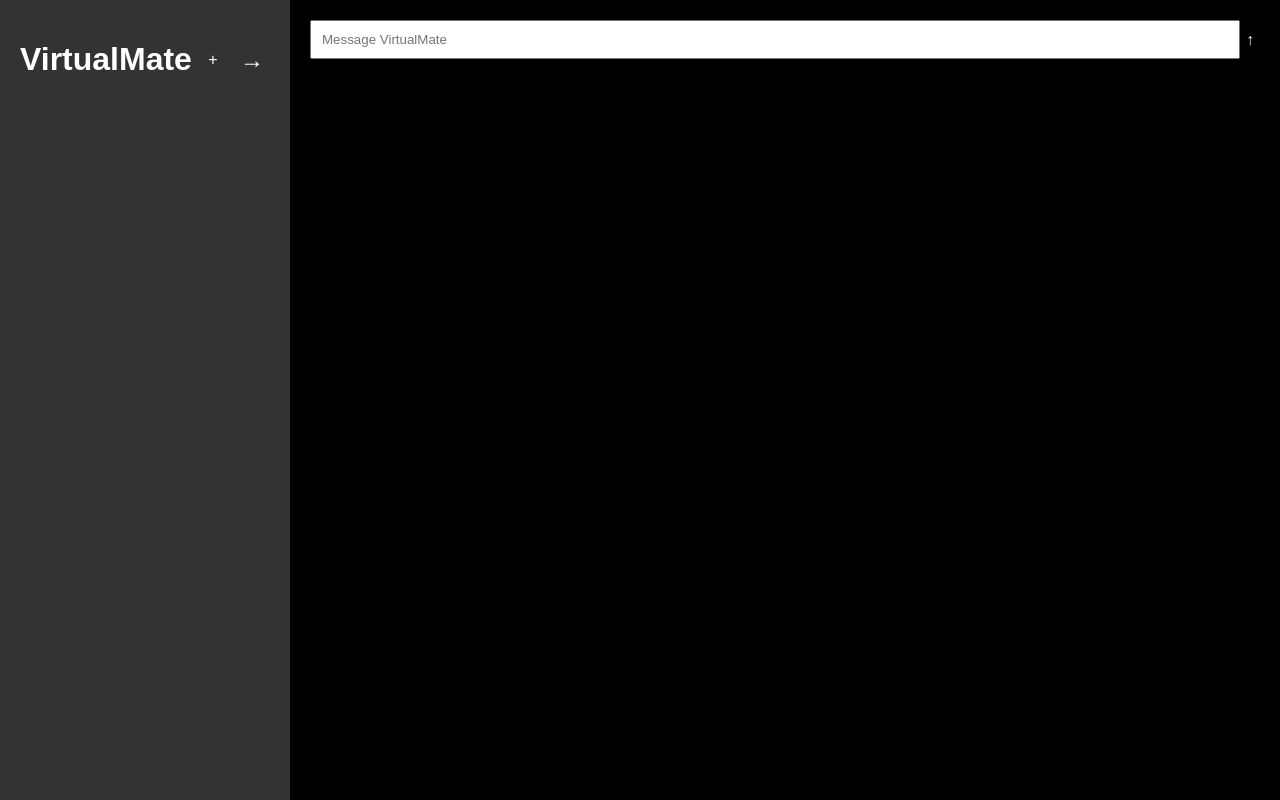
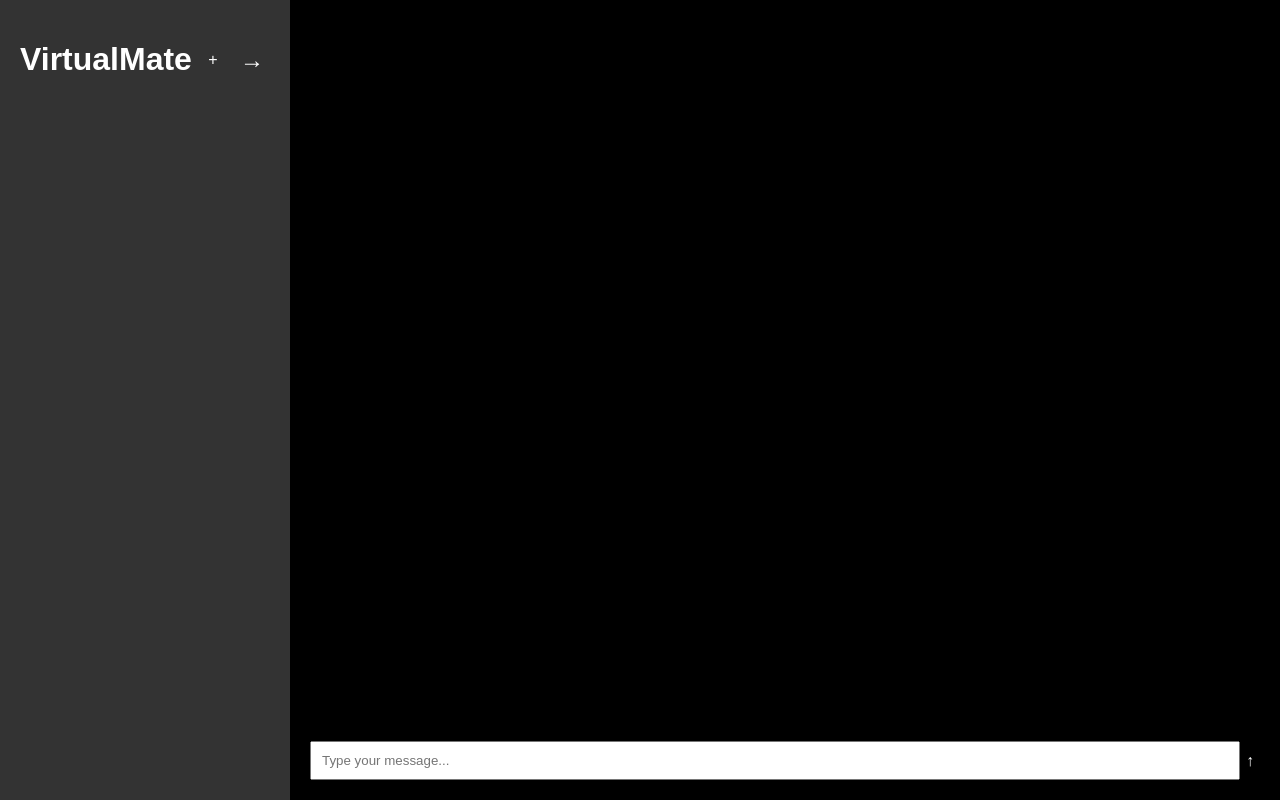
Before and after one commit to Z313PH/Virtual-Mate, a plain HTML site: page index.html in a window 1280 px wide. Drawn offline with Linux system fonts and the light colour scheme.

Commit message:
updated index.html

```diff
--- a/index.html
+++ b/index.html
@@ -3,7 +3,7 @@
 <head>
     <meta charset="UTF-8">
     <meta name="viewport" content="width=device-width, initial-scale=1.0">
-    <title>VirtualMate</title>
+    <title>VirtualMate Chatbot</title>
     <link rel="stylesheet" href="styles.css">
 </head>
 <body>
@@ -19,13 +19,13 @@
             </ul>
         </div>
         <div class="chat-area">
-            <div class="message-input">
-                <input type="text" id="chat-input" placeholder="Message VirtualMate">
-                <button onclick="sendMessage()">↑</button>
-            </div>
             <ul id="chat-messages">
                 <!-- Chat messages will appear here -->
             </ul>
+            <div class="message-input">
+                <input type="text" id="chat-input" placeholder="Type your message...">
+                <button onclick="sendMessage()">↑</button>
+            </div>
         </div>
     </div>
     <script src="script.js"></script>
```
